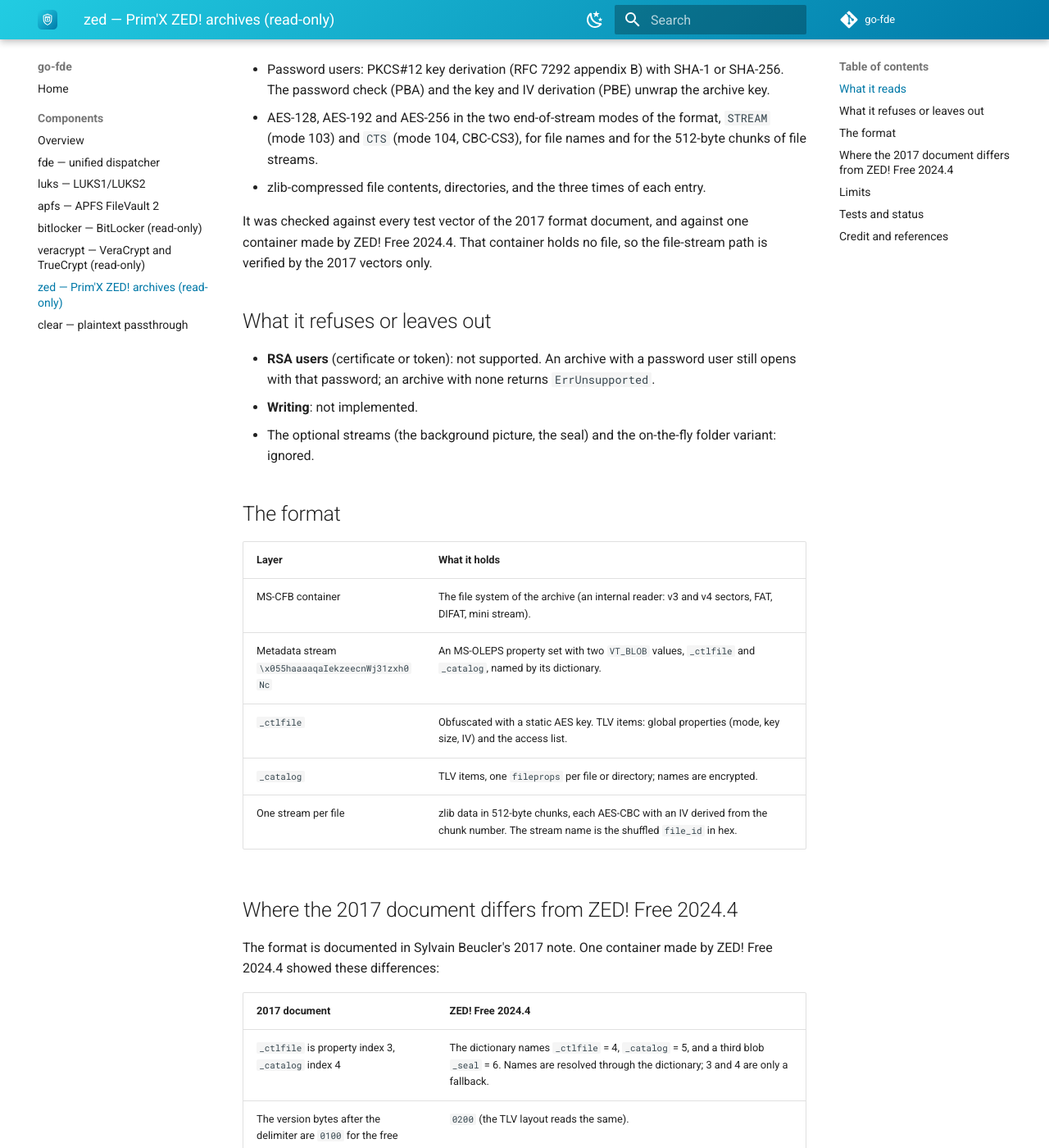
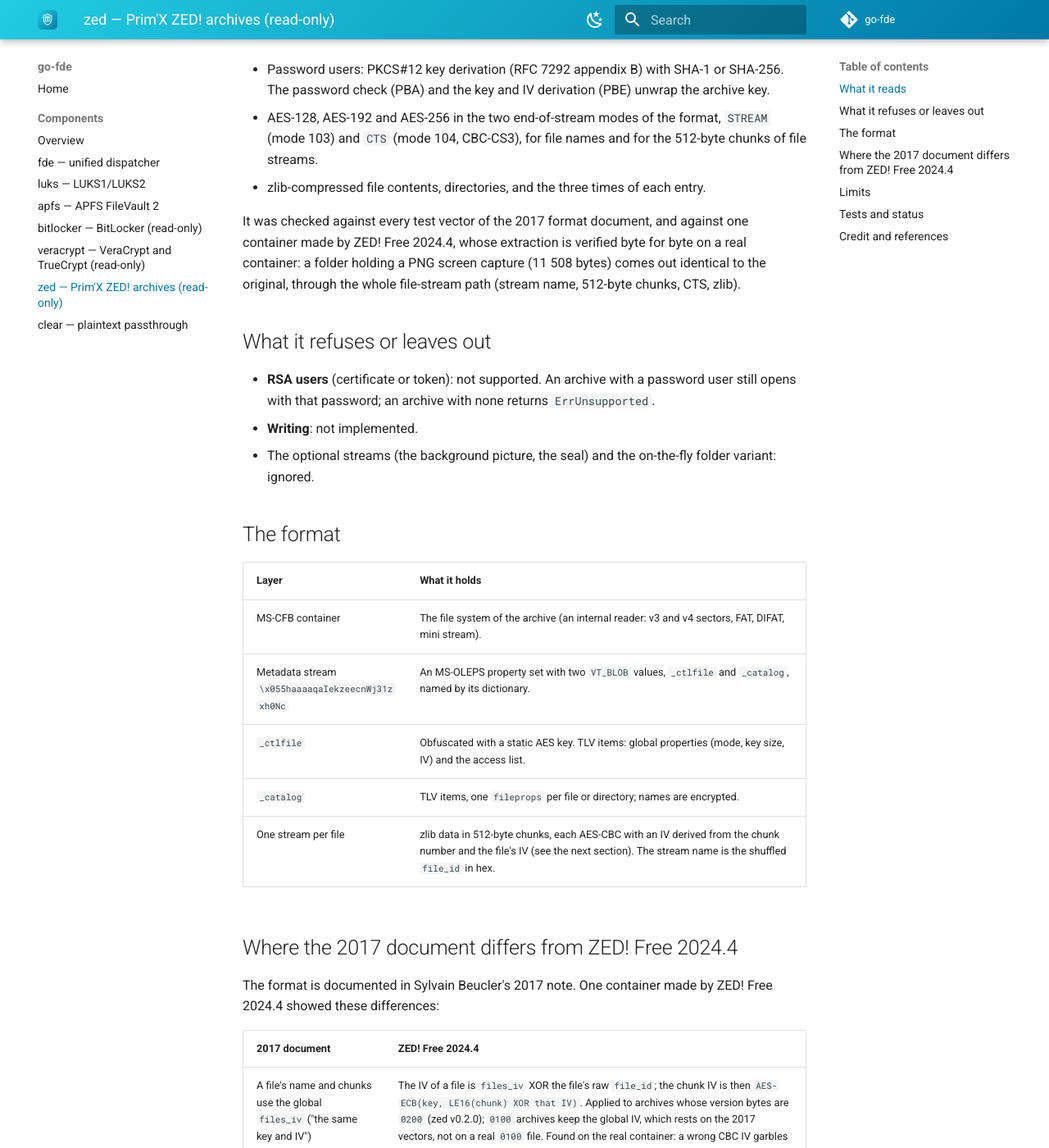
Before and after one commit to go-fde/docs, an MkDocs documentation site: the page built from docs/components/zed.md, in a window 1280 px wide and 1400 px high, scrolled down 634 px. Shown: the whole window at 82% size. Built offline with MkDocs 1.6.1 and Material for MkDocs 9.7.7, drawn with Linux system fonts in a browser that asks for light colours; the version menu is left out; some of the changed text lies outside the part shown.

Commit message:
Update the zed page for v0.2.0: the per-file IV and the real extraction (#18)
Co-authored-by: Claude Sonnet 5.5 <noreply@anthropic.com>

```diff
--- a/docs/components/zed.md
+++ b/docs/components/zed.md
@@ -1,6 +1,6 @@
 # zed — Prim'X ZED! archives (read-only)
 
-`github.com/go-fde/zed` (v0.1.1) reads Prim'X ZED! encrypted archives
+`github.com/go-fde/zed` (v0.2.0) reads Prim'X ZED! encrypted archives
 (`.zed`) in pure Go, for users who hold a password. It lists the entries of an
 archive and reads their files. It is not a block-device backend: it is a file
 archive reader, so it has no `Device` and the [`fde`](fde.md) dispatcher does
@@ -36,8 +36,10 @@ reader, and `WithLimits` replaces the default limits.
   entry.
 
 It was checked against every test vector of the 2017 format document, and
-against one container made by ZED! Free 2024.4. That container holds no file,
-so the file-stream path is verified by the 2017 vectors only.
+against one container made by ZED! Free 2024.4, whose extraction is verified
+byte for byte on a real container: a folder holding a PNG screen capture
+(11 508 bytes) comes out identical to the original, through the whole
+file-stream path (stream name, 512-byte chunks, CTS, zlib).
 
 ## What it refuses or leaves out
 
@@ -56,7 +58,7 @@ so the file-stream path is verified by the 2017 vectors only.
 | Metadata stream `\x055haaaaqaIekzeecnWj31zxh0Nc` | An MS-OLEPS property set with two `VT_BLOB` values, `_ctlfile` and `_catalog`, named by its dictionary. |
 | `_ctlfile` | Obfuscated with a static AES key. TLV items: global properties (mode, key size, IV) and the access list. |
 | `_catalog` | TLV items, one `fileprops` per file or directory; names are encrypted. |
-| One stream per file | zlib data in 512-byte chunks, each AES-CBC with an IV derived from the chunk number. The stream name is the shuffled `file_id` in hex. |
+| One stream per file | zlib data in 512-byte chunks, each AES-CBC with an IV derived from the chunk number and the file's IV (see the next section). The stream name is the shuffled `file_id` in hex. |
 
 ## Where the 2017 document differs from ZED! Free 2024.4
 
@@ -65,6 +67,7 @@ ZED! Free 2024.4 showed these differences:
 
 | 2017 document | ZED! Free 2024.4 |
 |---------------|------------------|
+| A file's name and chunks use the global `files_iv` ("the same key and IV") | The IV of a file is `files_iv` XOR the file's raw `file_id`; the chunk IV is then `AES-ECB(key, LE16(chunk) XOR that IV)`. Applied to archives whose version bytes are `0200` (zed v0.2.0); `0100` archives keep the global IV, which rests on the 2017 vectors, not on a real `0100` file. Found on the real container: a wrong CBC IV garbles exactly the first block of each name. |
 | `_ctlfile` is property index 3, `_catalog` index 4 | The dictionary names `_ctlfile` = 4, `_catalog` = 5, and a third blob `_seal` = 6. Names are resolved through the dictionary; 3 and 4 are only a fallback. |
 | The version bytes after the delimiter are `0100` for the free version | `0200` (the TLV layout reads the same). |
 | Created with `{00000188-1000-3CA8-8868-36F59DEFD14D}` | `{00000018-A040-3CA8-8868-36F59DEFD14D}` |
@@ -110,7 +113,8 @@ Coverage is 100 % of statements, `-race` is clean, and CI runs amd64, arm64,
 s390x, fuzzing and `govulncheck`. The CFB reader lives in the module as
 `internal/cfb` for now; it was meant for a `go-office/cfb` repository, which
 could not be created. Interoperability with real containers beyond the one
-above (files, directories, several users, SHA-1, mode 103) is not verified.
+above (several files, nested folders, several users, SHA-1, mode 103, any
+`0100` archive) is not verified.
 Benchmark timings against a reference extractor were not taken: none could be
 run.
 
```
Also changed, not shown: docs/components/index.md (+1 -1 lines).
